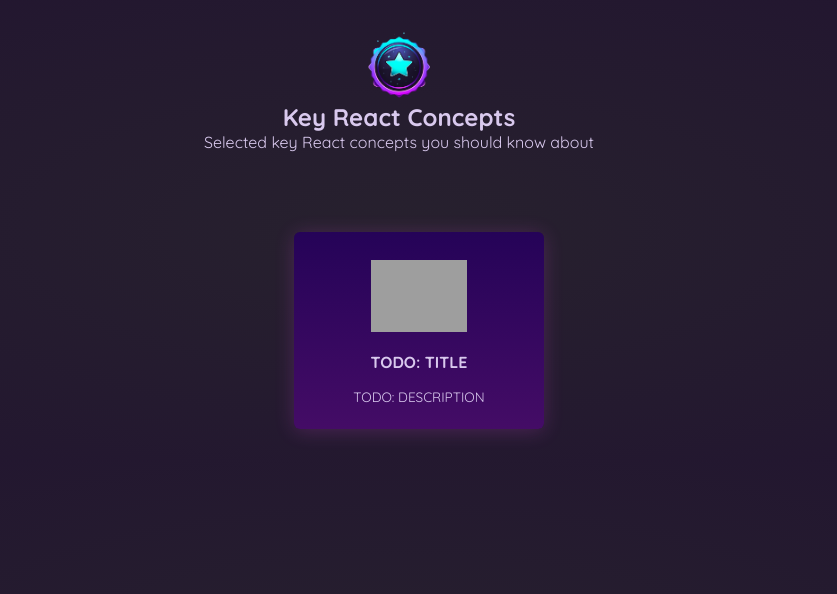
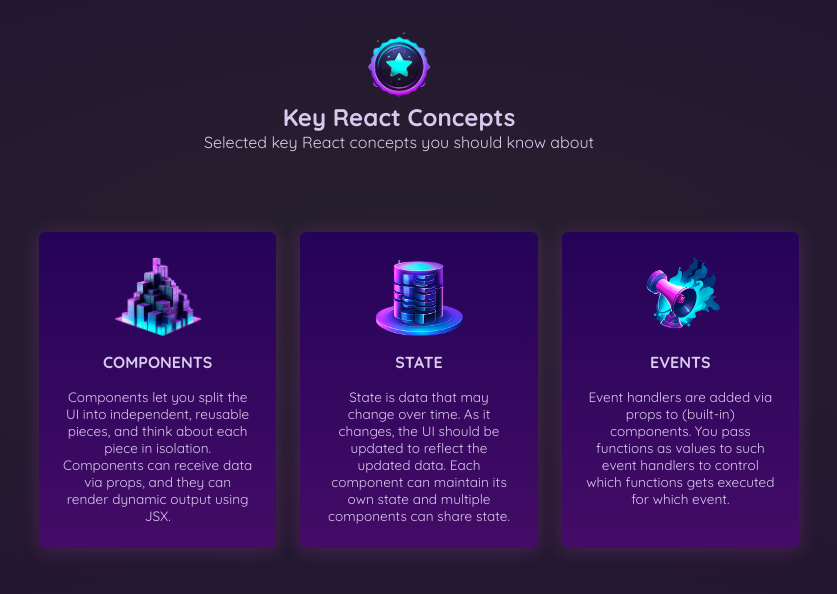
Before and after one commit to luca-ham/study-react, a React (Create React App) app: page / in a window 1280 px wide. Shown: the top 594 px of the page, without its empty margins (241-1078 px from the left). Built offline with nearby package versions, Linux system fonts and the light colour scheme; grey boxes are pictures that could not be loaded.

Commit message:
:sparkles: Review react basic and component

```diff
--- a/src/App.js
+++ b/src/App.js
@@ -1,7 +1,8 @@
-import keyConceptsImage from './assets/images/key-concepts.png';
 import componentsImage from './assets/images/components.png';
 import stateImage from './assets/images/state.png';
 import eventsImage from './assets/images/events.png';
+import Header from "./components/Header/Header";
+import Concept from "./components/Concept/Concept";
 
 const concepts = [
   {
@@ -27,17 +28,23 @@ const concepts = [
 function App() {
   return (
     <div>
-      <header>
-        <img src={keyConceptsImage} alt="Medal badge with a star" />
-        <h1>Key React Concepts</h1>
-        <p>Selected key React concepts you should know about</p>
-      </header>
+      <Header/>
       <ul id="concepts">
-        <li className="concept">
-          <img src="TODO: IMAGE" alt="TODO: TITLE" />
-          <h2>TODO: TITLE</h2>
-          <p>TODO: DESCRIPTION</p>
-        </li>
+        <Concept
+          image={concepts[0].image}
+          title={concepts[0].title}
+          description={concepts[0].description}
+        />
+        <Concept
+          image={concepts[1].image}
+          title={concepts[1].title}
+          description={concepts[1].description}
+        />
+        <Concept
+          image={concepts[2].image}
+          title={concepts[2].title}
+          description={concepts[2].description}
+        />
       </ul>
     </div>
   );
--- /dev/null
+++ b/src/components/Concept/Concept.js
@@ -0,0 +1,11 @@
+const Concept = (props) => {
+  return (
+    <li className="concept">
+      <img src={props.image} alt={props.title}/>
+      <h2>{props.title}</h2>
+      <p>{props.description}</p>
+    </li>
+  );
+};
+
+export default Concept;
--- /dev/null
+++ b/src/components/Header/Header.js
@@ -0,0 +1,13 @@
+import keyConceptsImage from "../../assets/images/key-concepts.png";
+
+const Header = () => {
+  return (
+    <header>
+      <img src={keyConceptsImage} alt="Medal badge with a star"/>
+      <h1>Key React Concepts</h1>
+      <p>Selected key React concepts you should know about</p>
+    </header>
+  );
+};
+
+export default Header;
```
